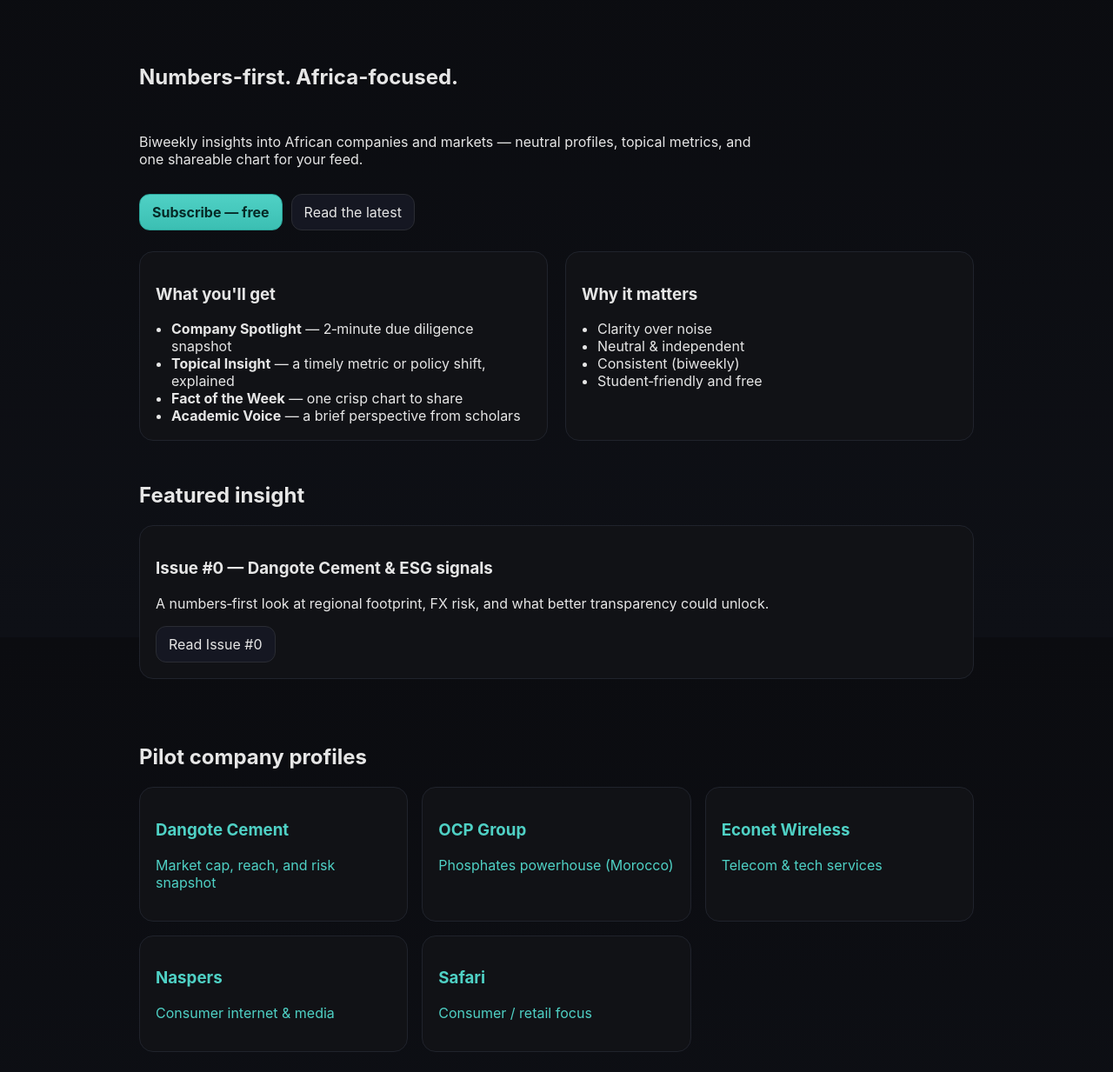
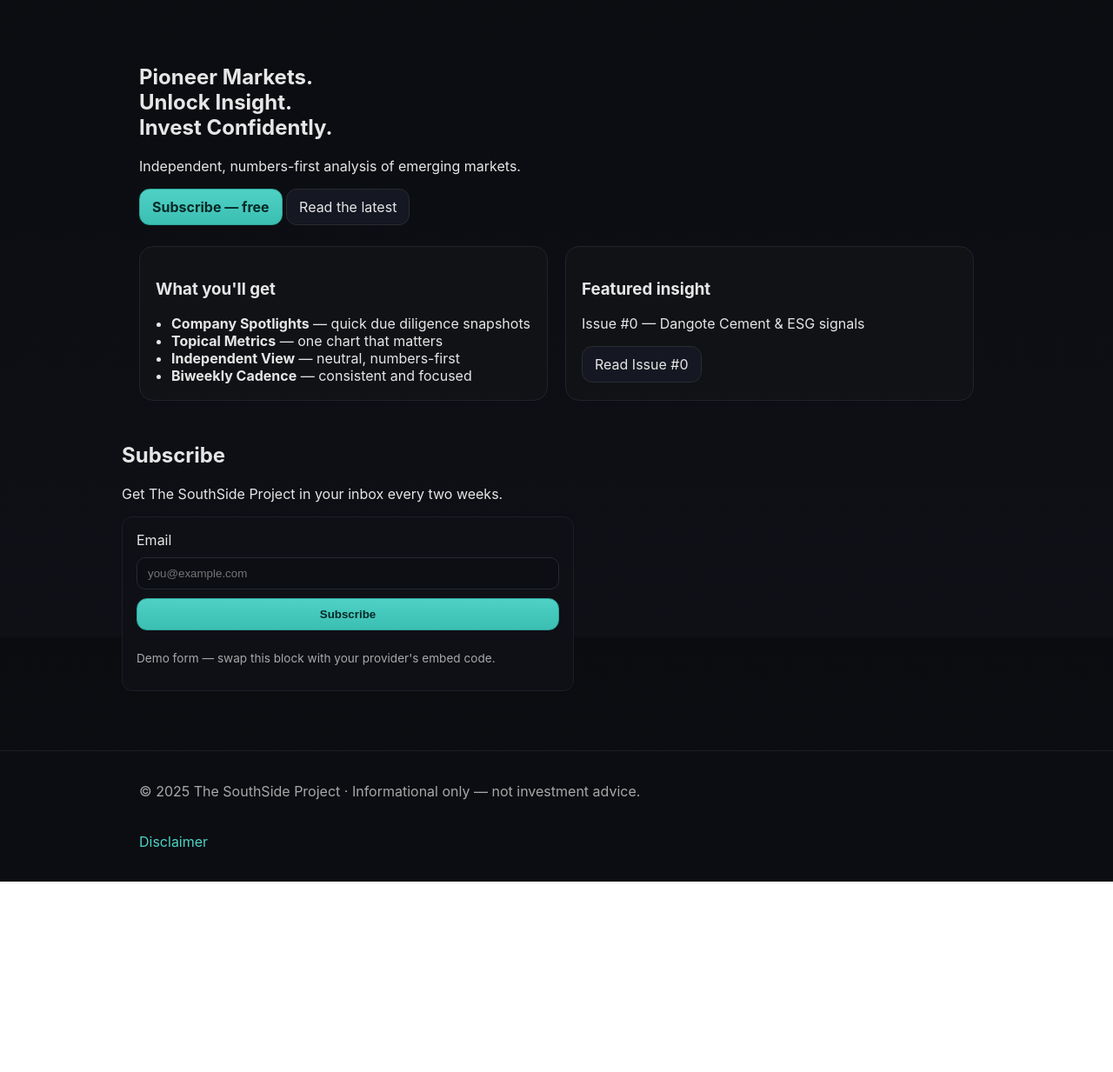
Before and after one commit to TariMusa/southsideproject.github.io, a plain HTML site: page index.html in a window 1280 px wide. Shown: the part 67-1300 px from the top of the page at 87% size. After the commit the page ends 1081 px from the top, so only its background shows below. Drawn offline with Linux system fonts and the light colour scheme.

Commit message:
Update index.html

```diff
--- a/index.html
+++ b/index.html
@@ -1,17 +1,26 @@
 <!doctype html>
 <html lang="en">
 <head>
-  <meta charset="utf-8">
+  <meta charset="utf-8" />
   <meta name="viewport" content="width=device-width, initial-scale=1" />
-  <title>The SouthSide Project — Data-first insights on African markets</title>
-  <meta name="description" content="Biweekly analysis of African companies and markets. Clean numbers, academic voices, and one shareable chart.">
-  <link rel="icon" href="/assets/favicon.svg">
-  <link rel="stylesheet" href="/assets/style.css">
+  <title>The SouthSide Project — Pioneer Markets. Unlock Insight. Invest Confidently.</title>
+  <meta name="description" content="Independent, numbers-first analysis of emerging markets. Biweekly insights and due diligence snapshots." />
+
+  <!-- Social/SEO -->
+  <meta property="og:title" content="The SouthSide Project">
+  <meta property="og:description" content="Independent, numbers-first analysis of emerging markets.">
+  <meta property="og:image" content="https://tarimusa.github.io/southsideproject.github.io/assets/hero.jpg">
+  <meta name="twitter:card" content="summary_large_image">
+
+  <link rel="icon" href="/southsideproject.github.io/assets/favicon.svg">
+  <link rel="stylesheet" href="/southsideproject.github.io/assets/style.css">
 </head>
 <body>
 <header class="site-header">
   <div class="container header-inner">
-    <a class="brand" href="/southsideproject.github.io/"><span class="dot"></span> The SouthSide Project</a>
+    <a class="brand" href="/southsideproject.github.io/">
+      <span class="dot"></span> The SouthSide Project
+    </a>
     <nav class="nav" id="nav">
       <a href="/southsideproject.github.io/insights.html">Insights</a>
       <a href="/southsideproject.github.io/companies.html">Company Profiles</a>
@@ -22,89 +31,56 @@
   </div>
 </header>
 
-<main class="container">
+<main>
 
-  <!-- HERO -->
-  <section class="hero">
-    <div class="hero-content">
-      <h1>Numbers-first. Africa-focused.</h1>
-      <p>Biweekly insights into African companies and markets — neutral profiles, topical metrics, and one shareable chart for your feed.</p>
-      <div style="display:flex; gap:10px; flex-wrap:wrap">
-        <a class="btn btn-primary" href="#subscribe">Subscribe — free</a>
-        <a class="btn" href="/southsideproject.github.io/insights.html">Read the latest</a>
+  <!-- HERO (image background, no analytics overlays) -->
+  <section class="hero hero--image">
+    <div class="hero-overlay"></div>
+    <div class="container hero-inner">
+      <div class="hero-copy">
+        <h1 class="hero-title">
+          <span>Pioneer Markets.</span><br />
+          <span>Unlock Insight.</span><br />
+          <span>Invest Confidently.</span>
+        </h1>
+        <p class="hero-sub">Independent, numbers-first analysis of emerging markets.</p>
+        <div class="hero-ctas">
+          <a class="btn btn-primary" href="#subscribe" aria-label="Subscribe to The SouthSide Project">Subscribe — free</a>
+          <a class="btn" href="/southsideproject.github.io/insights.html">Read the latest</a>
+        </div>
       </div>
     </div>
   </section>
 
-  <!-- VALUE PROPS -->
-  <section class="cards two-col">
+  <!-- VALUE CARDS -->
+  <section class="container cards two-col">
     <article class="card">
       <h3>What you'll get</h3>
       <ul class="checklist">
-        <li><strong>Company Spotlight</strong> — 2‑minute due diligence snapshot</li>
-        <li><strong>Topical Insight</strong> — a timely metric or policy shift, explained</li>
-        <li><strong>Fact of the Week</strong> — one crisp chart to share</li>
-        <li><strong>Academic Voice</strong> — a brief perspective from scholars</li>
+        <li><strong>Company Spotlights</strong> — quick due diligence snapshots</li>
+        <li><strong>Topical Metrics</strong> — one chart that matters</li>
+        <li><strong>Independent View</strong> — neutral, numbers-first</li>
+        <li><strong>Biweekly Cadence</strong> — consistent and focused</li>
       </ul>
     </article>
     <article class="card">
-      <h3>Why it matters</h3>
-      <ul class="checklist">
-        <li>Clarity over noise</li>
-        <li>Neutral & independent</li>
-        <li>Consistent (biweekly)</li>
-        <li>Student‑friendly and free</li>
-      </ul>
+      <h3>Featured insight</h3>
+      <p>Issue #0 — Dangote Cement &amp; ESG signals</p>
+      <a class="btn" href="/southsideproject.github.io/posts/issue-0.html">Read Issue #0</a>
     </article>
   </section>
 
-  <!-- FEATURED ISSUE -->
-  <section class="section">
-    <h2>Featured insight</h2>
-    <div class="card">
-      <h3>Issue #0 — Dangote Cement &amp; ESG signals</h3>
-      <p>A numbers‑first look at regional footprint, FX risk, and what better transparency could unlock.</p>
-      <a class="btn" href="/southsideproject.github.io/posts/issue-0.html">Read Issue #0</a>
-    </div>
-  </section>
-
-  <!-- COMPANIES TEASER -->
-  <section class="section">
-    <h2>Pilot company profiles</h2>
-    <div class="grid three-col">
-      <a class="card link-card" href="/southsideproject.github.io/companies/dangote.html">
-        <h3>Dangote Cement</h3>
-        <p>Market cap, reach, and risk snapshot</p>
-      </a>
-      <a class="card link-card" href="/southsideproject.github.io/companies/ocp-group.html">
-        <h3>OCP Group</h3>
-        <p>Phosphates powerhouse (Morocco)</p>
-      </a>
-      <a class="card link-card" href="/southsideproject.github.io/companies/econet-wireless.html">
-        <h3>Econet Wireless</h3>
-        <p>Telecom &amp; tech services</p>
-      </a>
-      <a class="card link-card" href="/southsideproject.github.io/companies/naspers.html">
-        <h3>Naspers</h3>
-        <p>Consumer internet &amp; media</p>
-      </a>
-      <a class="card link-card" href="/southsideproject.github.io/companies/safari.html">
-        <h3>Safari</h3>
-        <p>Consumer / retail focus</p>
-      </a>
-    </div>
-  </section>
-
   <!-- SUBSCRIBE -->
-  <section id="subscribe" class="section">
+  <section id="subscribe" class="container section">
     <h2>Subscribe</h2>
     <p>Get The SouthSide Project in your inbox every two weeks.</p>
-    <!-- Replace this block with your real newsletter embed (Beehiiv/Substack/Mailchimp) -->
+
+    <!-- Replace this with your Substack/Beehiiv/Mailchimp embed when ready -->
     <form class="newsletter-form" action="#" method="post" onsubmit="return showSubscribed(event)">
       <label for="email">Email</label>
       <input id="email" name="email" type="email" required placeholder="you@example.com" />
       <button class="btn btn-primary" type="submit">Subscribe</button>
-      <p class="form-hint">Demo only — replace with your provider's embed code when ready.</p>
+      <p class="form-hint">Demo form — swap this block with your provider's embed code.</p>
     </form>
   </section>
 
@@ -112,11 +88,15 @@
 
 <footer class="site-footer">
   <div class="container footer-inner">
-    <p>© 2025 The SouthSide Project · Informational only — not investment advice.</p>
+    <p>© <span id="yr"></span> The SouthSide Project · Informational only — not investment advice.</p>
     <p><a href="/southsideproject.github.io/about.html#disclaimer">Disclaimer</a></p>
   </div>
 </footer>
 
+<script>
+  // year
+  document.getElementById('yr').textContent = new Date().getFullYear();
+</script>
 <script src="/southsideproject.github.io/assets/script.js"></script>
 </body>
 </html>
```
